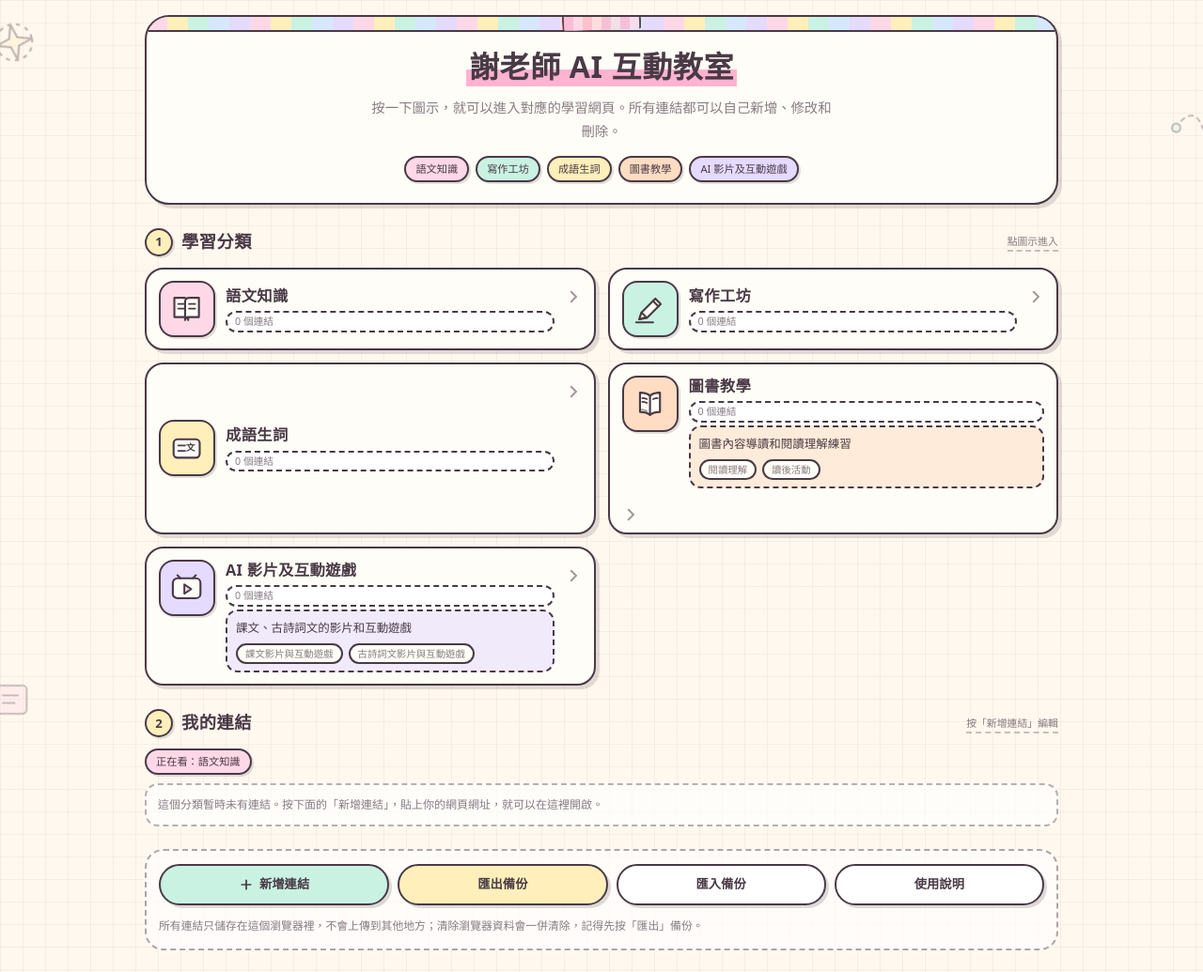
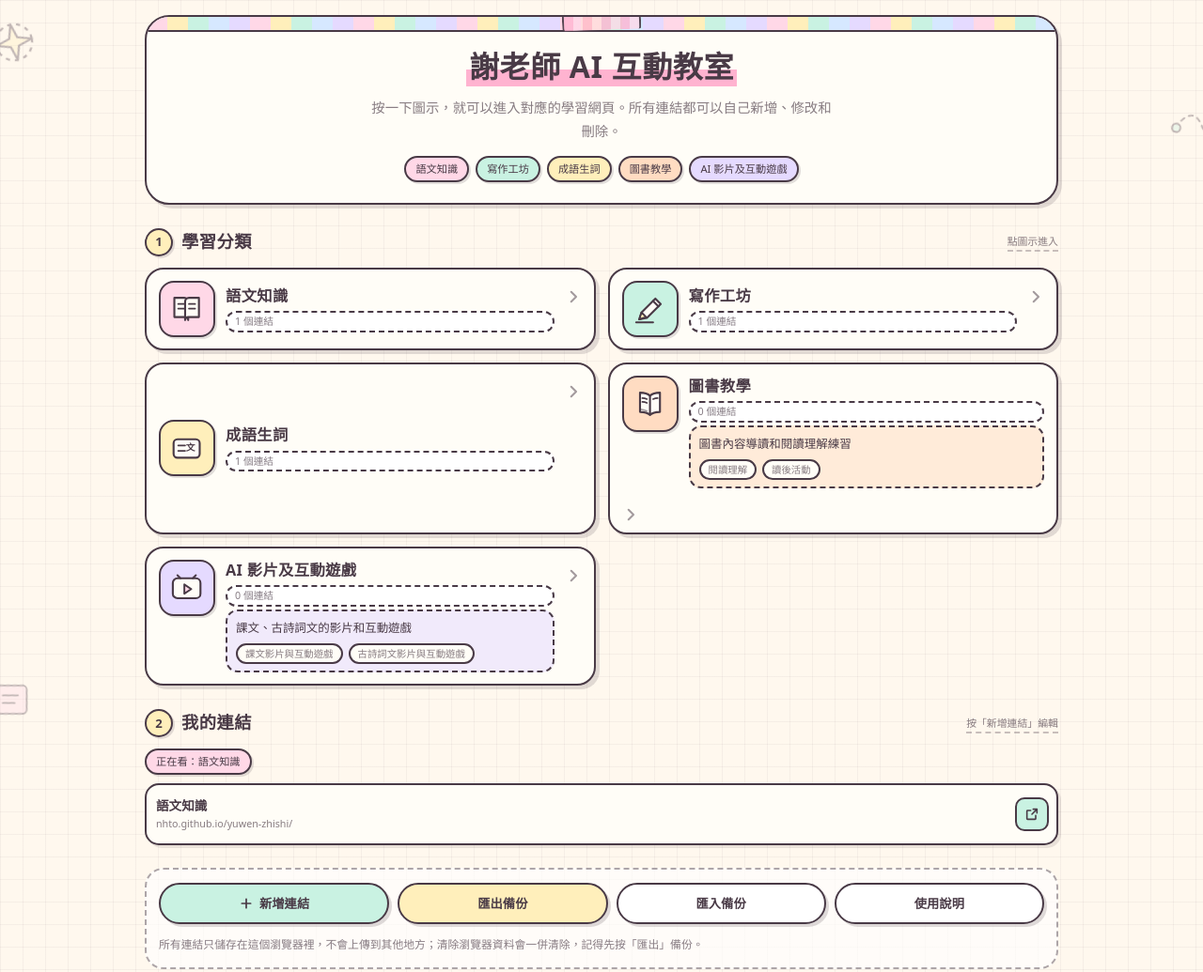
Before and after one commit to nhto/classroom-hub, a plain HTML site: page docs/index.html in a window 1280 px wide. Shown: the top 1035 px of the page at 94% size. Drawn offline with Linux system fonts and the light colour scheme.

Commit message:
Add official category links and disable Jekyll for GitHub Pages.

```diff
--- a/docs/index.html
+++ b/docs/index.html
@@ -696,10 +696,47 @@ h1,h2,h3,h4,p{margin:0}
 
   /* ============ 模型：狀態與本機儲存 ============ */
   var STORAGE_KEY = 'tse_classroom_hub_v2';
+  var OFFICIAL_LINKS = [
+    {
+      id: 'official_chinese',
+      title: '語文知識',
+      url: 'https://nhto.github.io/yuwen-zhishi/',
+      cat: 'chinese',
+      official: true
+    },
+    {
+      id: 'official_writing',
+      title: '寫作教學',
+      url: 'https://nhto.github.io/xiezuo-jiaoxue-pages/',
+      cat: 'writing',
+      official: true
+    },
+    {
+      id: 'official_idiom',
+      title: '成語生詞',
+      url: 'https://chinese-self-learning-portal.onrender.com/',
+      cat: 'idiom',
+      official: true
+    }
+  ];
   var state = {
     links: [],
     current: CATEGORIES[0].id
   };
+
+  function sameUrl(a, b) {
+    return String(a || '').replace(/\/+$/, '') === String(b || '').replace(/\/+$/, '');
+  }
+
+  function isOfficialLink(link) {
+    if (!link) { return false; }
+    if (link.official || String(link.id || '').indexOf('official_') === 0) { return true; }
+    return OFFICIAL_LINKS.some(function (d) { return d.id === link.id || sameUrl(d.url, link.url); });
+  }
+
+  function officialOf(catId) {
+    return OFFICIAL_LINKS.filter(function (l) { return l.cat === catId; });
+  }
 
   function createId() {
     return 'l_' + Date.now().toString(36) + Math.random().toString(36).slice(2, 7);
@@ -740,7 +777,9 @@ h1,h2,h3,h4,p{margin:0}
     if (!parsed || !Array.isArray(parsed.links)) {
       return;
     }
-    state.links = parsed.links.map(normalizeLink).filter(Boolean);
+    state.links = parsed.links.map(normalizeLink).filter(Boolean).filter(function (l) {
+      return !isOfficialLink(l);
+    });
   }
 
   function persist() {
@@ -763,7 +802,7 @@ h1,h2,h3,h4,p{margin:0}
   }
 
   function linksOf(catId) {
-    return state.links.filter(function (l) { return l.cat === catId; });
+    return officialOf(catId).concat(state.links.filter(function (l) { return l.cat === catId; }));
   }
 
   /* ============ DOM 參照 ============ */
@@ -845,6 +884,11 @@ h1,h2,h3,h4,p{margin:0}
       btn.addEventListener('click', function () {
         state.current = cat.id;
         renderLinks();
+        var home = officialOf(cat.id)[0];
+        if (home) {
+          openLink(home.url);
+          return;
+        }
         linkArea.scrollIntoView({ behavior: 'smooth', block: 'start' });
       });
 
@@ -914,6 +958,9 @@ h1,h2,h3,h4,p{margin:0}
       openLink(link.url);
     });
 
+    row.appendChild(a);
+    row.appendChild(open);
+    if (!isOfficialLink(link)) {
       var edit = document.createElement('button');
       edit.type = 'button';
       edit.className = 'row-btn';
@@ -928,10 +975,9 @@ h1,h2,h3,h4,p{margin:0}
       del.setAttribute('aria-label', '刪除 ' + link.title);
       del.addEventListener('click', function () { removeLink(link.id, link.title); });
 
-    row.appendChild(a);
-    row.appendChild(open);
       row.appendChild(edit);
       row.appendChild(del);
+    }
     return row;
   }
 
```
Also changed, not shown: 1 other file. Lines whose indentation alone changed are shown as unchanged.
